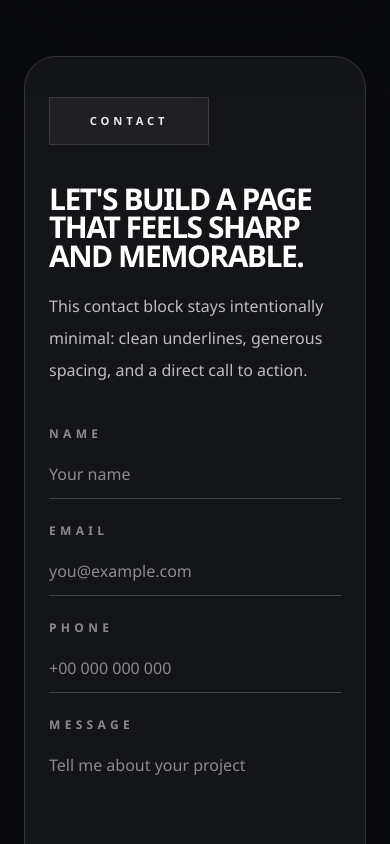
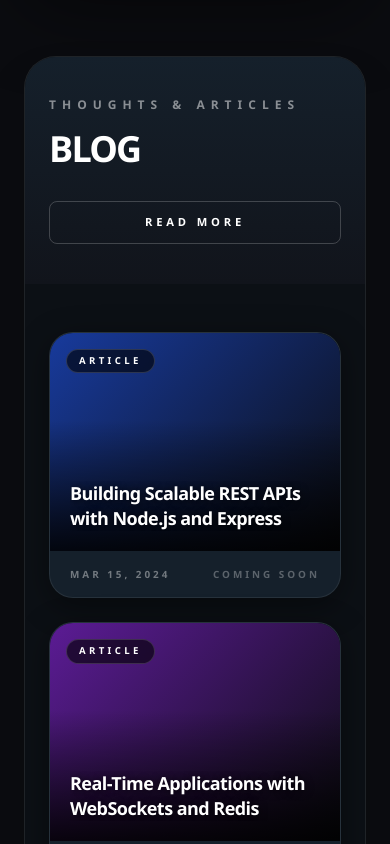
Before and after one commit to adityadharhipl/Portfolio-Website, a Next.js app: page / in a window 390 px wide. Shown: the part 9520-10364 px from the top of the page. Built offline with nearby package versions, Linux system fonts and the light colour scheme; no server answers; the database is empty.

Commit message:
Add dummy blog posts, fix nav button wrapping, simplify CV button

```diff
--- a/src/components/portfolio/BlogSection.tsx
+++ b/src/components/portfolio/BlogSection.tsx
@@ -3,96 +3,186 @@
 import { useEffect, useState } from "react";
 import Link from "next/link";
 
+const DUMMY_BLOGS = [
+  {
+    _id: "dummy-1",
+    title: "Building Scalable REST APIs with Node.js and Express",
+    content: "A deep dive into designing production-ready REST APIs using Node.js, Express, and MongoDB. Covers authentication, rate limiting, and deployment best practices.",
+    imageUrl: "",
+    createdAt: new Date("2024-03-15").toISOString(),
+    isDummy: true,
+  },
+  {
+    _id: "dummy-2",
+    title: "Real-Time Applications with WebSockets and Redis",
+    content: "Learn how to build real-time features like notifications and live updates using WebSockets with Node.js and Redis for pub/sub messaging at scale.",
+    imageUrl: "",
+    createdAt: new Date("2024-02-20").toISOString(),
+    isDummy: true,
+  },
+  {
+    _id: "dummy-3",
+    title: "Next.js Headless Commerce — Ergonomic Furniture Store",
+    content: "A full walkthrough of building a headless e-commerce platform using Next.js, Node.js backend, headless WordPress as CMS, and ngenius payment gateway integration.",
+    imageUrl: "",
+    createdAt: new Date("2024-01-10").toISOString(),
+    isDummy: true,
+  },
+];
+
+const GRADIENTS = [
+  "linear-gradient(135deg,#1d4ed8 0%,#0b0c10 100%)",
+  "linear-gradient(135deg,#7e22ce 0%,#0b0c10 100%)",
+  "linear-gradient(135deg,#047857 0%,#0b0c10 100%)",
+];
+
 export function BlogSection() {
-  const [blogs, setBlogs] = useState<any[]>([]);
+  const [blogs, setBlogs] = useState<any[]>(DUMMY_BLOGS);
   const [loading, setLoading] = useState(true);
 
   useEffect(() => {
     fetch("/api/blogs")
       .then((res) => res.json())
       .then((data) => {
-        if (data.success) {
+        if (data.success && data.data && data.data.length > 0) {
           setBlogs(data.data);
         }
+        // else keep dummy blogs showing
         setLoading(false);
       })
       .catch(() => setLoading(false));
   }, []);
 
-  if (loading) {
-    return (
-      <section id="blog" className="py-10 lg:py-16">
-        <div className="section-shell">
-          <div className="section-card overflow-hidden rounded-[2rem] bg-[#11141b] p-10 flex justify-center items-center border border-white/10">
-            <div className="h-8 w-8 animate-spin rounded-full border-4 border-blue-500 border-t-transparent"></div>
-          </div>
-        </div>
-      </section>
-    );
-  }
-
-  if (blogs.length === 0) return null;
+  const displayBlogs = loading ? DUMMY_BLOGS : blogs;
 
   return (
     <section id="blog" className="scroll-mt-24 py-10 lg:py-16">
       <div className="section-shell">
-        <div className="section-card overflow-hidden rounded-[2rem] bg-[#0c1015] border border-white/10 shadow-2xl">
-          <div className="relative min-h-[18rem] overflow-hidden bg-[linear-gradient(180deg,#15202B_0%,#11141b_100%)] px-6 py-10 text-white sm:px-10 lg:px-14 lg:py-14">
-            <div className="absolute inset-0 bg-[linear-gradient(180deg,rgba(0,0,0,0.12),rgba(0,0,0,0.58))]" />
-            <div className="relative flex h-full flex-col justify-between gap-8 lg:flex-row lg:items-end">
+        <div
+          className="overflow-hidden rounded-[2rem] shadow-2xl"
+          style={{ background: "#0c1015", border: "1px solid rgba(255,255,255,0.08)" }}
+        >
+          {/* Header */}
+          <div
+            className="relative px-6 py-10 text-white sm:px-10 lg:px-14 lg:py-14"
+            style={{ background: "linear-gradient(180deg,#15202B 0%,#11141b 100%)" }}
+          >
+            <div className="relative flex flex-col justify-between gap-8 lg:flex-row lg:items-end">
               <div>
-                <p className="text-xs font-semibold uppercase tracking-[0.5em] text-white/58">
-                  Thoughts & Articles
+                <p className="text-xs font-semibold uppercase tracking-[0.5em]" style={{ color: "rgba(255,255,255,0.5)" }}>
+                  Thoughts &amp; Articles
                 </p>
-                <h2 className="mt-4 max-w-2xl text-4xl font-black uppercase tracking-[-0.05em] sm:text-5xl lg:text-6xl">
+                <h2 className="mt-4 text-4xl font-black uppercase tracking-[-0.05em] sm:text-5xl lg:text-6xl">
                   Blog
                 </h2>
               </div>
-              <div className="section-box section-box-dark text-white border-white/20 bg-transparent">READ MORE</div>
+              <div
+                className="inline-flex items-center justify-center min-w-[8rem] px-6 py-3 text-[0.7rem] font-black uppercase tracking-[0.34em] text-white"
+                style={{ border: "1px solid rgba(255,255,255,0.2)", borderRadius: "0.5rem" }}
+              >
+                READ MORE
+              </div>
             </div>
           </div>
 
+          {/* Blog Cards Grid */}
           <div className="px-6 pb-10 pt-8 sm:px-10 lg:px-14 lg:pb-14">
-            <div className="mt-8 grid gap-6 md:grid-cols-2 xl:grid-cols-3">
-              {blogs.map((blog, index) => (
+            <div className="mt-4 grid gap-6 md:grid-cols-2 xl:grid-cols-3">
+              {displayBlogs.map((blog, index) => (
                 <Link
-                  href={`/blogs/${blog._id}`}
+                  href={blog.isDummy ? "#blog" : `/blogs/${blog._id}`}
                   key={blog._id}
-                  className={`group lift-card cursor-pointer overflow-hidden rounded-[1.5rem] border border-white/10 bg-[#15202B] shadow-2xl block ${
-                    index % 2 === 1 ? "md:translate-y-4 xl:translate-y-0" : ""
-                  }`}
+                  onClick={blog.isDummy ? (e) => e.preventDefault() : undefined}
+                  className="group cursor-pointer overflow-hidden block"
+                  style={{
+                    borderRadius: "1.5rem",
+                    border: "1px solid rgba(255,255,255,0.08)",
+                    background: "#15202B",
+                    transition: "transform 200ms ease, box-shadow 200ms ease",
+                    boxShadow: "0 8px 32px rgba(0,0,0,0.4)",
+                  }}
                 >
-                  <div className="relative aspect-[4/3] overflow-hidden bg-black flex items-center justify-center">
+                  {/* Card image / gradient area */}
+                  <div
+                    className="relative flex items-center justify-center overflow-hidden"
+                    style={{ aspectRatio: "4/3", background: "#0b0c10" }}
+                  >
                     {blog.imageUrl ? (
                       <img
                         src={blog.imageUrl}
                         alt={blog.title}
-                        className="h-full w-full object-cover transition duration-700 group-hover:scale-105 group-hover:opacity-80"
+                        className="h-full w-full object-cover transition duration-700 group-hover:scale-105"
                       />
                     ) : (
-                      <div className="text-white/20 uppercase font-black text-2xl tracking-widest">ARTICLE</div>
+                      <div
+                        className="absolute inset-0"
+                        style={{ background: GRADIENTS[index % GRADIENTS.length], opacity: 0.7 }}
+                      />
                     )}
-                    <div className="absolute inset-0 bg-[linear-gradient(180deg,rgba(0,0,0,0.1),rgba(0,0,0,0.8))]" />
-                    <div className="absolute left-5 top-5 rounded-full border border-white/20 bg-black/40 px-3 py-1 text-[0.62rem] font-black uppercase tracking-[0.4em] text-white backdrop-blur-sm">
-                      ARTICLE
+                    <div
+                      className="absolute inset-0"
+                      style={{ background: "linear-gradient(180deg,transparent 40%,rgba(0,0,0,0.85) 100%)" }}
+                    />
+
+                    {/* Badge top-left */}
+                    <div
+                      className="absolute left-4 top-4 text-[0.6rem] font-black uppercase tracking-[0.35em] text-white"
+                      style={{
+                        background: "rgba(0,0,0,0.6)",
+                        border: "1px solid rgba(255,255,255,0.15)",
+                        borderRadius: "999px",
+                        padding: "4px 12px",
+                        backdropFilter: "blur(8px)",
+                      }}
+                    >
+                      {blog.isDummy ? "ARTICLE" : "ARTICLE"}
+                    </div>
+
+                    {/* Title overlay at bottom of image */}
+                    <div className="absolute bottom-0 left-0 right-0 px-5 pb-5">
+                      <h3
+                        className="text-lg font-black leading-snug tracking-[-0.03em] text-white line-clamp-2"
+                        style={{ textShadow: "0 1px 8px rgba(0,0,0,0.8)" }}
+                      >
+                        {blog.title}
+                      </h3>
                     </div>
                   </div>
-                  <div className="flex flex-col justify-between px-6 py-6 h-[160px]">
-                    <div>
-                      <p className="text-[0.65rem] font-bold uppercase tracking-[0.3em] text-white/50 mb-3">
-                        {new Date(blog.createdAt).toLocaleDateString()}
-                      </p>
-                      <h3 className="text-xl font-black tracking-[-0.04em] text-white line-clamp-2">{blog.title}</h3>
-                    </div>
 
-                    <div className="text-xs font-black tracking-[0.3em] text-blue-400 mt-4 uppercase flex items-center gap-2 group-hover:text-blue-300 transition">
-                      Read More
-                      <svg width="12" height="12" viewBox="0 0 24 24" fill="none" stroke="currentColor" strokeWidth="3" strokeLinecap="round" strokeLinejoin="round" className="transform group-hover:translate-x-1 transition"><path d="M5 12h14M12 5l7 7-7 7"/></svg>
-                    </div>
+                  {/* Card footer */}
+                  <div className="flex items-center justify-between px-5 py-4">
+                    <p
+                      className="text-[0.62rem] font-bold uppercase tracking-[0.3em]"
+                      style={{ color: "rgba(255,255,255,0.4)" }}
+                    >
+                      {new Date(blog.createdAt).toLocaleDateString("en-US", {
+                        year: "numeric",
+                        month: "short",
+                        day: "numeric",
+                      })}
+                    </p>
+
+                    <span
+                      className="flex items-center gap-1.5 text-[0.62rem] font-black uppercase tracking-[0.3em]"
+                      style={{ color: blog.isDummy ? "rgba(255,255,255,0.3)" : "#60a5fa" }}
+                    >
+                      {blog.isDummy ? "COMING SOON" : "READ MORE"}
+                      {!blog.isDummy && (
+                        <svg width="10" height="10" viewBox="0 0 24 24" fill="none" stroke="currentColor" strokeWidth="3" strokeLinecap="round" strokeLinejoin="round">
+                          <path d="M5 12h14M12 5l7 7-7 7" />
+                        </svg>
+                      )}
+                    </span>
                   </div>
                 </Link>
               ))}
             </div>
+
+            {loading && (
+              <p className="mt-6 text-center text-[0.65rem] font-black uppercase tracking-[0.4em]" style={{ color: "rgba(255,255,255,0.3)" }}>
+                Loading articles...
+              </p>
+            )}
           </div>
         </div>
       </div>
--- a/src/components/portfolio/CvDownloadButton.tsx
+++ b/src/components/portfolio/CvDownloadButton.tsx
@@ -13,11 +13,10 @@ export function CvDownloadButton({ className }: { className?: string }) {
           setCvUrl(data.data.url);
         }
       })
-      .catch((err) => console.error(err));
+      .catch(() => {});
   }, []);
 
-  // Always render the button — just disable/hide href if URL not loaded yet
-  // This prevents layout shift (blinking) on first load
+  // Always render — no layout shift
   return (
     <a
       href={cvUrl || "#"}
@@ -25,7 +24,6 @@ export function CvDownloadButton({ className }: { className?: string }) {
       rel="noopener noreferrer"
       onClick={!cvUrl ? (e) => e.preventDefault() : undefined}
       className={className}
-      style={{ opacity: cvUrl ? 1 : 0.5, pointerEvents: cvUrl ? "auto" : "none" }}
     >
       Download CV
     </a>
```
Also changed, not shown: src/components/portfolio/HeroSection.tsx (+6 -6 lines).
